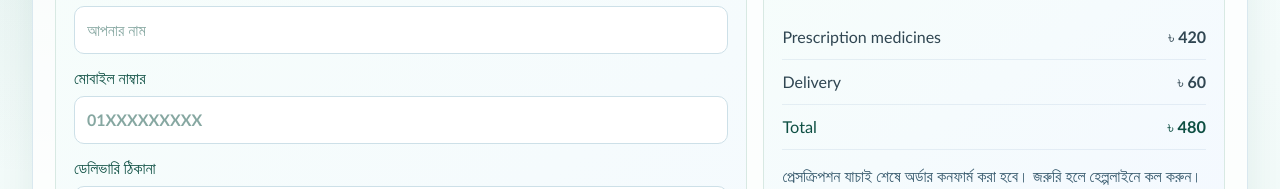
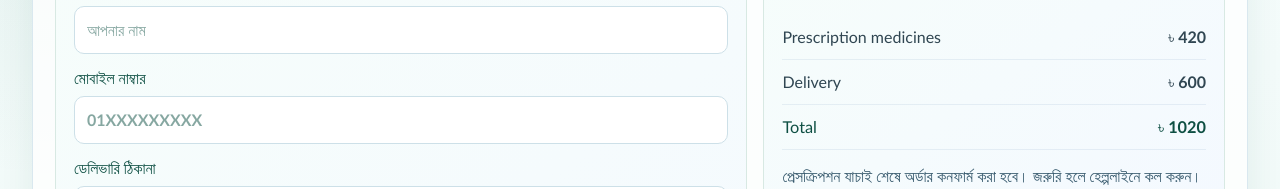
Before and after one commit to deluwarhoisn/my-Pharmacy, a React (Vite) app: page /checkout in a window 1280 px wide. Shown: the part 502-691 px from the top of the page. Built offline with nearby package versions, Linux system fonts and the light colour scheme.

Commit message:
fix: update delivery and total prices in CheckoutPage

```diff
--- a/src/pages/CheckoutPage.jsx
+++ b/src/pages/CheckoutPage.jsx
@@ -62,11 +62,11 @@ function CheckoutPage() {
           </div>
           <div className="summary-row">
             <span>Delivery</span>
-            <strong>৳ 60</strong>
+            <strong>৳ 600</strong>
           </div>
           <div className="summary-row total">
             <span>Total</span>
-            <strong>৳ 480</strong>
+            <strong>৳ 1020</strong>
           </div>
           <p>
             প্রেসক্রিপশন যাচাই শেষে অর্ডার কনফার্ম করা হবে। জরুরি হলে হেল্পলাইনে কল করুন।
```
